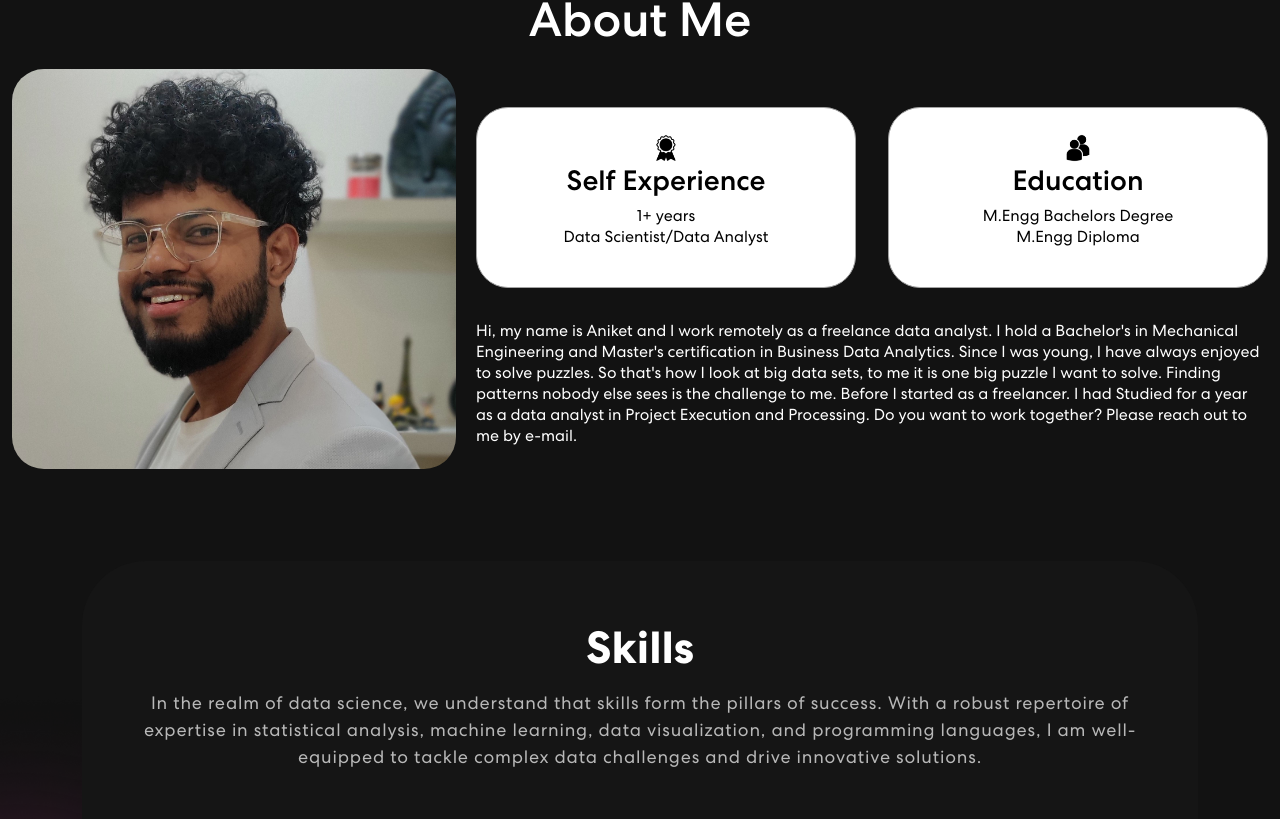
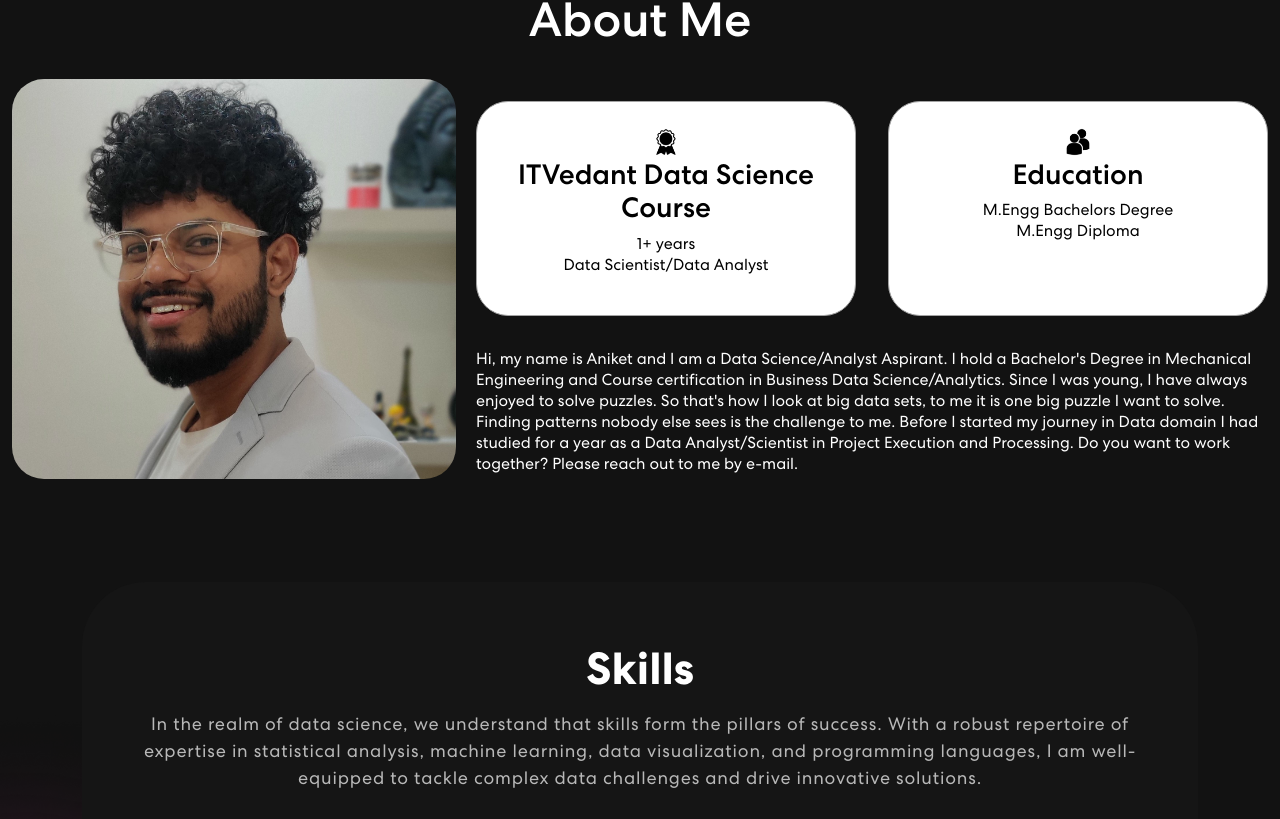
Before and after one commit to aniketjayant953/React-Portfolio, a React (Create React App) app: page / in a window 1280 px wide. Shown: the part 901-1720 px from the top of the page. Built offline with nearby package versions, Linux system fonts and the light colour scheme; no server answers.

Commit message:
add new changes in about me

```diff
--- a/package.json
+++ b/package.json
@@ -37,7 +37,7 @@
     "node": "20.9.0"
   },
   "scripts": {
-    "start": "node server/index.js",
+    "start": "react-scripts start",
     "build": "react-scripts build",
     "test": "react-scripts test",
     "eject": "react-scripts eject"
--- a/src/components/About.js
+++ b/src/components/About.js
@@ -20,7 +20,7 @@ export const About = () => {
 
           <div class="details-container">
             <img src={expImg} alt="Experience icon" class="icon"/>
-            <h3>Self Experience</h3>
+            <h3>ITVedant Data Science Course</h3>
             <p>1+ years <br/>Data Scientist/Data Analyst</p>
           </div>
 
@@ -34,9 +34,9 @@ export const About = () => {
 
         <div class="text-container">
           <p>
-          Hi, my name is Aniket and I work remotely as a freelance data analyst. I hold a Bachelor's in Mechanical Engineering and Master's certification in Business Data Analytics.
+          Hi, my name is Aniket and I am a Data Science/Analyst Aspirant. I hold a Bachelor's Degree in Mechanical Engineering and Course certification in Business Data Science/Analytics.
 
-Since I was young, I have always enjoyed to solve puzzles. So that's how I look at big data sets, to me it is one big puzzle I want to solve. Finding patterns nobody else sees is the challenge to me. Before I started as a freelancer. I had Studied for a year as a data analyst in Project Execution and Processing. Do you want to work together? Please reach out to me by e-mail.
+Since I was young, I have always enjoyed to solve puzzles. So that's how I look at big data sets, to me it is one big puzzle I want to solve. Finding patterns nobody else sees is the challenge to me. Before I started my journey in Data domain I had studied for a year as a Data Analyst/Scientist in Project Execution and Processing. Do you want to work together? Please reach out to me by e-mail.
           </p>
         </div>
 
```
